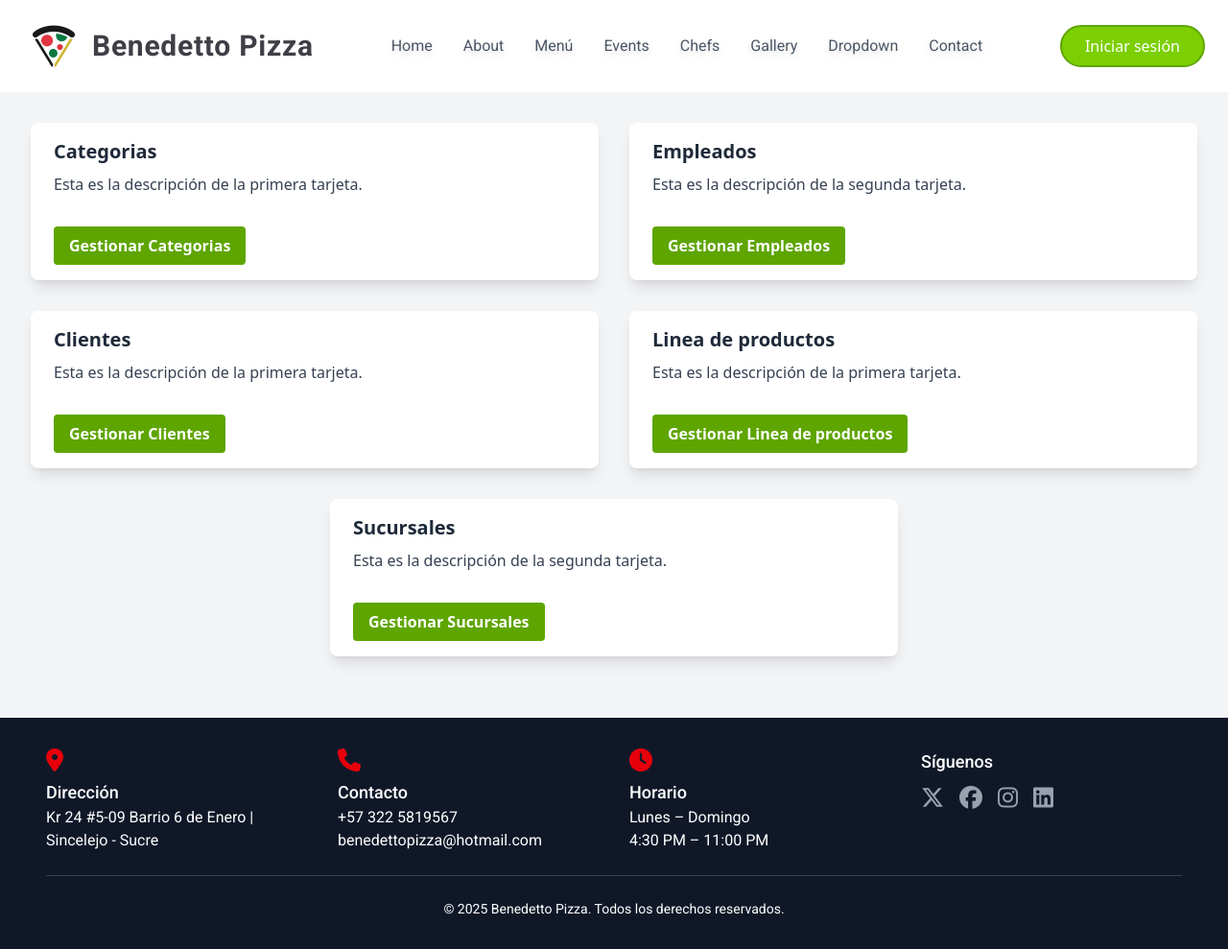
After one commit to ArmandoLedesma/proyecto_benedetto, a Flask app: page /dashboard in a window 1280 px wide. The commit adds this page. Shown: the whole page at 96% size. Run offline with Flask 3, Linux system fonts and the light colour scheme; some libraries are stand-ins or nearby versions.

Commit message:
Tarjetas del dasboard

```diff
--- a/app.py
+++ b/app.py
@@ -1,4 +1,5 @@
 from flask import Flask, render_template
+from data import items
 
 app = Flask(__name__)
 
@@ -18,5 +19,10 @@ def registrarse():
 def recuperar():
     return render_template("recuperacion.html")
 
+@app.route("/dashboard")
+def show_dashboard():
+    return render_template("dashboard.html", items = items)
+
+
 if __name__ == "__main__":
     app.run(debug=True)
--- /dev/null
+++ b/data.py
@@ -0,0 +1,32 @@
+items = [
+    {
+        "image": "https://example.com/image1.jpg",
+        "title": "Categorias",
+        "description": "Esta es la descripción de la primera tarjeta.",
+        "button_text": "Gestionar Categorias"
+    },
+    {
+        "image": "https://example.com/image2.jpg",
+        "title": "Empleados",
+        "description": "Esta es la descripción de la segunda tarjeta.",
+        "button_text": "Gestionar Empleados"
+    },
+    {
+        "image": "https://example.com/image1.jpg",
+        "title": "Clientes",
+        "description": "Esta es la descripción de la primera tarjeta.",
+        "button_text": "Gestionar Clientes"
+    },
+    {
+        "image": "https://example.com/image1.jpg",
+        "title": "Linea de productos",
+        "description": "Esta es la descripción de la primera tarjeta.",
+        "button_text": "Gestionar Linea de productos"
+    },
+    {
+        "image": "https://example.com/image2.jpg",
+        "title": "Sucursales",
+        "description": "Esta es la descripción de la segunda tarjeta.",
+        "button_text": "Gestionar Sucursales"
+    }
+]
--- a/static/css/output.css
+++ b/static/css/output.css
@@ -572,6 +578,12 @@
       max-width: 96rem;
     }
   }
+  .-m-4 {
+    margin: calc(var(--spacing) * -4);
+  }
+  .m-4 {
+    margin: calc(var(--spacing) * 4);
+  }
   .mx-auto {
     margin-inline: auto;
   }
@@ -698,6 +735,9 @@
   .flex-row {
     flex-direction: row;
   }
+  .flex-wrap {
+    flex-wrap: wrap;
+  }
   .items-center {
     align-items: center;
   }
@@ -903,6 +949,10 @@
     font-size: var(--text-5xl);
     line-height: var(--tw-leading, var(--text-5xl--line-height));
   }
+  .text-base {
+    font-size: var(--text-base);
+    line-height: var(--tw-leading, var(--text-base--line-height));
+  }
   .text-lg {
     font-size: var(--text-lg);
     line-height: var(--tw-leading, var(--text-lg--line-height));
@@ -1008,6 +1076,11 @@
   }
   .transition-all {
     transition-property: all;
+    transition-timing-function: var(--tw-ease, var(--default-transition-timing-function));
+    transition-duration: var(--tw-duration, var(--default-transition-duration));
+  }
+  .transition-shadow {
+    transition-property: box-shadow;
     transition-timing-function: var(--tw-ease, var(--default-transition-timing-function));
     transition-duration: var(--tw-duration, var(--default-transition-duration));
   }
@@ -1234,6 +1314,11 @@
       line-height: var(--tw-leading, var(--text-6xl--line-height));
     }
   }
+  .lg\:w-1\/2 {
+    @media (width >= 64rem) {
+      width: calc(1/2 * 100%);
+    }
+  }
   .lg\:grid-cols-2 {
     @media (width >= 64rem) {
       grid-template-columns: repeat(2, minmax(0, 1fr));
@@ -1403,6 +1488,11 @@
   inherits: false;
   initial-value: 0 0 #0000;
 }
+@property --tw-outline-style {
+  syntax: "*";
+  inherits: false;
+  initial-value: solid;
+}
 @property --tw-blur {
   syntax: "*";
   inherits: false;
@@ -1439,6 +1529,42 @@
   syntax: "*";
   inherits: false;
 }
+@property --tw-backdrop-blur {
+  syntax: "*";
+  inherits: false;
+}
+@property --tw-backdrop-brightness {
+  syntax: "*";
+  inherits: false;
+}
+@property --tw-backdrop-contrast {
+  syntax: "*";
+  inherits: false;
+}
+@property --tw-backdrop-grayscale {
+  syntax: "*";
+  inherits: false;
+}
+@property --tw-backdrop-hue-rotate {
+  syntax: "*";
+  inherits: false;
+}
+@property --tw-backdrop-invert {
+  syntax: "*";
+  inherits: false;
+}
+@property --tw-backdrop-opacity {
+  syntax: "*";
+  inherits: false;
+}
+@property --tw-backdrop-saturate {
+  syntax: "*";
+  inherits: false;
+}
+@property --tw-backdrop-sepia {
+  syntax: "*";
+  inherits: false;
+}
 @property --tw-duration {
   syntax: "*";
   inherits: false;
--- /dev/null
+++ b/templates/dashboard.html
@@ -0,0 +1,40 @@
+{% extends 'base.html' %}
+
+{% block content %}
+
+{% include 'header.html' %}
+
+
+<!-- Contenido -->
+<main>
+
+    <!-- Tarjeta -->
+    <div class="container">
+        <div class="flex flex-wrap m-4">
+            {% for item in items %}
+            <div class="w-full lg:w-1/2 p-4 {% if loop.last %}mx-auto{% endif %}">
+                <div
+                    class="rounded-lg overflow-hidden shadow-lg bg-white hover:shadow-xl transition-shadow duration-300">
+                    <!-- <img class="w-full h-48 object-cover" src="{{ item.image }}" alt="{{ item.title }}"> -->
+                    <div class="px-6 py-4">
+                        <h2 class="font-bold text-xl mb-2 text-gray-800">{{ item.title }}</h2>
+                        <p class="text-gray-700 text-base">{{ item.description }}</p>
+                    </div>
+                    <div class="px-6 py-4">
+                        <button
+                            class="bg-lime-600 hover:bg-lime-500 text-white font-bold py-2 px-4 rounded focus:outline-none focus:shadow-outline transition duration-300 ease-in-out">
+                            {{ item.button_text|default('Ver más') }}
+                        </button>
+                    </div>
+                </div>
+            </div>
+            {% endfor %}
+        </div>
+    </div>
+
+    <!-- Tarjeta Fin -->
+
+    {% include 'footer.html' %}
+
+</main>
+{% endblock %}
```
Also changed, not shown: other parts of static/css/output.css (+62 -0 lines), templates/card.html (added, +15 -0 lines).
